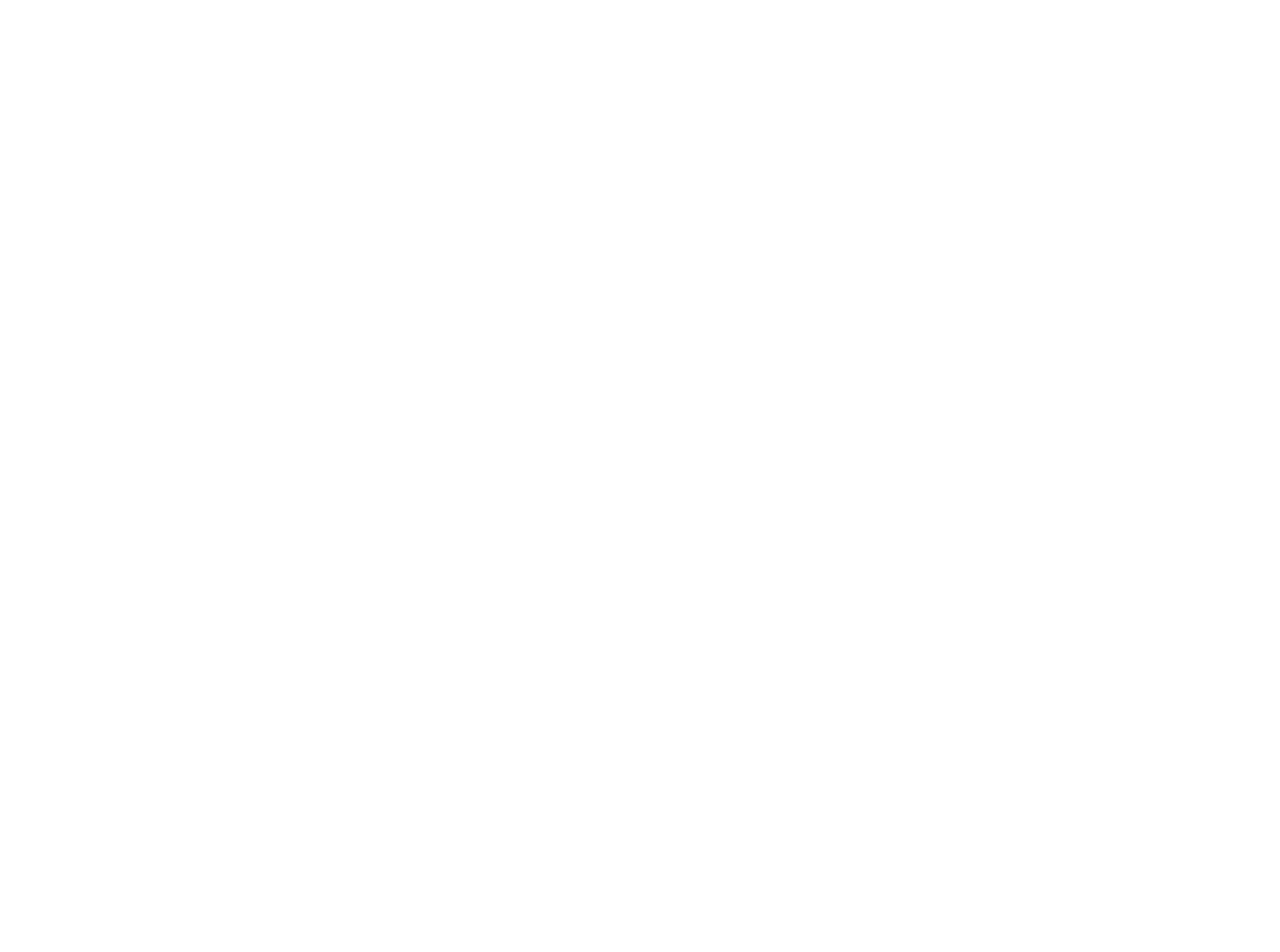
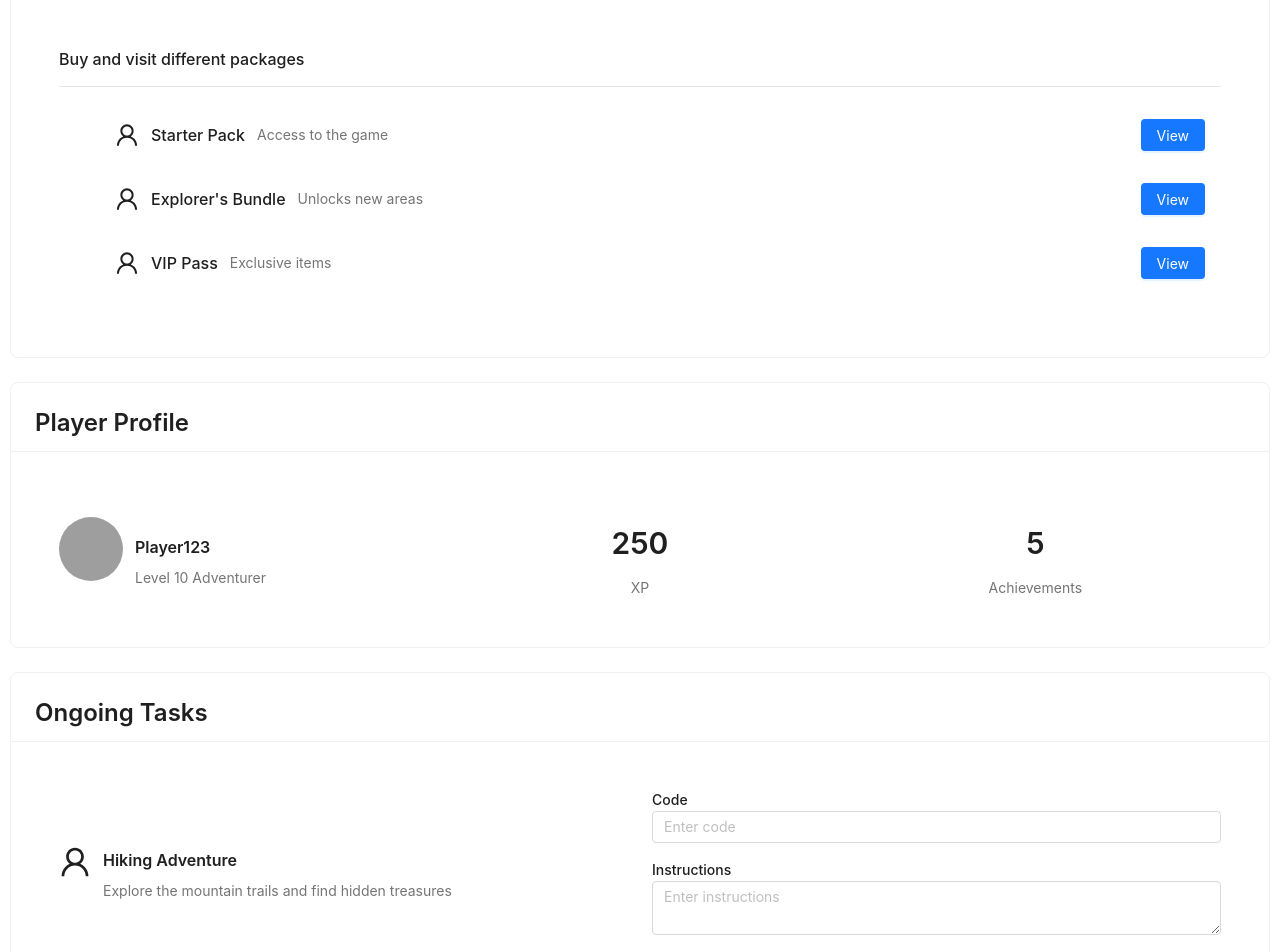
Before and after one commit to pseudopirate/asi, a React (Create React App) app in the folder ui/: page / in a window 1280 px wide. Shown: the part 80-1032 px from the top of the page. Before the commit the page ends 800 px from the top, so only its background shows below. Built offline with nearby package versions, Linux system fonts and the light colour scheme; grey boxes are pictures that could not be loaded.

Commit message:
Current player page design mock up.

```diff
--- a/ui/src/index.tsx
+++ b/ui/src/index.tsx
@@ -5,7 +5,7 @@
   createBrowserRouter,
   RouterProvider,
 } from "react-router-dom";
-import { Player } from './player';
+import Player from './player';
 import { QM } from './qm';
 
 const router = createBrowserRouter([
--- a/ui/src/player/index.tsx
+++ b/ui/src/player/index.tsx
@@ -1,5 +1,96 @@
-import { DatePicker } from 'antd';
+import { Card, Button, Typography, Input } from 'antd';
+import { UserOutlined } from '@ant-design/icons';
 
-export function Player() {
-    return <DatePicker />;
-}
+const { Title, Text } = Typography;
+
+const Player = () => (
+  <div style={{ width: '100%', display: 'flex', flexDirection: 'column', gap: '24px' }}>
+    <Card title={<Title level={3}>Packages</Title>} className="rounded-lg border bg-card text-card-foreground shadow-sm" data-v0-t="card">
+      <div style={{ padding: '24px' }}>
+        <Text style={{ fontSize: '16px', fontWeight: '500', marginBottom: '8px' }}>
+          Buy and visit different packages
+        </Text>
+        <ul style={{ borderTop: '1px solid #E5E5E5', paddingTop: '16px' }}>
+          <li style={{ display: 'flex', alignItems: 'center', justifyContent: 'space-between', padding: '16px' }}>
+            <div style={{ display: 'flex', alignItems: 'center', gap: '12px' }}>
+              <UserOutlined style={{ fontSize: '24px', color: 'currentColor' }} />
+              <div style={{ fontSize: '16px', fontWeight: '500' }}>Starter Pack</div>
+              <div style={{ fontSize: '14px', color: '#757575' }}>Access to the game</div>
+            </div>
+            <Button type="primary" style={{ borderRadius: '4px' }}>
+              View
+            </Button>
+          </li>
+          <li style={{ display: 'flex', alignItems: 'center', justifyContent: 'space-between', padding: '16px' }}>
+            <div style={{ display: 'flex', alignItems: 'center', gap: '12px' }}>
+              <UserOutlined style={{ fontSize: '24px', color: 'currentColor' }} />
+              <div style={{ fontSize: '16px', fontWeight: '500' }}>Explorer's Bundle</div>
+              <div style={{ fontSize: '14px', color: '#757575' }}>Unlocks new areas</div>
+            </div>
+            <Button type="primary" style={{ borderRadius: '4px' }}>
+              View
+            </Button>
+          </li>
+          <li style={{ display: 'flex', alignItems: 'center', justifyContent: 'space-between', padding: '16px' }}>
+            <div style={{ display: 'flex', alignItems: 'center', gap: '12px' }}>
+              <UserOutlined style={{ fontSize: '24px', color: 'currentColor' }} />
+              <div style={{ fontSize: '16px', fontWeight: '500' }}>VIP Pass</div>
+              <div style={{ fontSize: '14px', color: '#757575' }}>Exclusive items</div>
+            </div>
+            <Button type="primary" style={{ borderRadius: '4px' }}>
+              View
+            </Button>
+          </li>
+        </ul>
+      </div>
+    </Card>
+
+    <Card title={<Title level={3}>Player Profile</Title>} className="rounded-lg border bg-card text-card-foreground shadow-sm" data-v0-t="card">
+      <div style={{ padding: '24px', display: 'grid', gridTemplateColumns: 'repeat(3, 1fr)', gap: '24px' }}>
+        <div style={{ display: 'flex', alignItems: 'center', gap: '12px' }}>
+          <img src="/placeholder.svg" width="64" height="64" alt="Player" style={{ borderRadius: '50%', objectFit: 'cover' }} />
+          <div style={{ display: 'flex', flexDirection: 'column' }}>
+            <Title level={5}>Player123</Title>
+            <Text style={{ fontSize: '14px', color: '#757575' }}>Level 10 Adventurer</Text>
+          </div>
+        </div>
+        <div style={{ display: 'flex', flexDirection: 'column', alignItems: 'center', justifyContent: 'center' }}>
+          <Title level={2}>250</Title>
+          <Text style={{ fontSize: '14px', color: '#757575' }}>XP</Text>
+        </div>
+        <div style={{ display: 'flex', flexDirection: 'column', alignItems: 'center', justifyContent: 'center' }}>
+          <Title level={2}>5</Title>
+          <Text style={{ fontSize: '14px', color: '#757575' }}>Achievements</Text>
+        </div>
+      </div>
+    </Card>
+
+    <Card title={<Title level={3}>Ongoing Tasks</Title>} className="rounded-lg border bg-card text-card-foreground shadow-sm" data-v0-t="card">
+      <div style={{ padding: '24px', display: 'grid', gridTemplateColumns: '1fr 1fr', gap: '24px' }}>
+        <div style={{ display: 'flex', alignItems: 'center', gap: '12px' }}>
+          <UserOutlined style={{ fontSize: '32px', color: 'currentColor' }} />
+          <div style={{ display: 'flex', flexDirection: 'column' }}>
+            <Title level={5}>Hiking Adventure</Title>
+            <Text style={{ fontSize: '14px', color: '#757575' }}>Explore the mountain trails and find hidden treasures</Text>
+          </div>
+        </div>
+        <div style={{ display: 'flex', flexDirection: 'column', gap: '16px' }}>
+          <div>
+            <label style={{ fontSize: '14px', fontWeight: '500' }}>Code</label>
+            <Input placeholder="Enter code" style={{ borderRadius: '4px' }} />
+          </div>
+          <div>
+            <label style={{ fontSize: '14px', fontWeight: '500' }}>Instructions</label>
+            <Input.TextArea placeholder="Enter instructions" style={{ borderRadius: '4px' }} />
+          </div>
+        </div>
+        <div style={{ display: 'flex', flexDirection: 'column', alignItems: 'center', justifyContent: 'center' }}>
+          <Title level={2}>2/5</Title>
+          <Text style={{ fontSize: '14px', color: '#757575' }}>Tasks completed</Text>
+        </div>
+      </div>
+    </Card>
+  </div>
+);
+
+export default Player;
```
